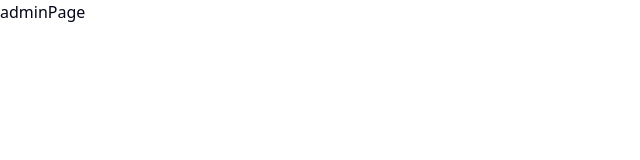
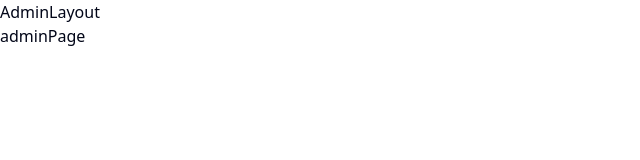
Before and after one commit to kaudel/sicma_frontend2, a React (Vite) app: page /admin in a window 1280 px wide. Shown: the top 160 px of the page, without its empty margins (0-640 px from the left). Built offline with nearby package versions, Linux system fonts and the light colour scheme.

Commit message:
Added layout for game and admin

```diff
--- /dev/null
+++ b/src/admin/layout/AdminLayout.tsx
@@ -0,0 +1,13 @@
+import React from "react";
+import { Outlet } from "react-router";
+
+const AdminLayout = () => {
+  return (
+    <div>
+      AdminLayout
+      <Outlet />
+    </div>
+  );
+};
+
+export default AdminLayout;
--- /dev/null
+++ b/src/game/layouts/GameLayout.tsx
@@ -0,0 +1,13 @@
+import React from "react";
+import { Outlet } from "react-router";
+
+const GameLayout = () => {
+  return (
+    <div>
+      GameLayout
+      <Outlet />
+    </div>
+  );
+};
+
+export default GameLayout;
```
Also changed, not shown: src/router/app.router.tsx (+7 -3 lines).
